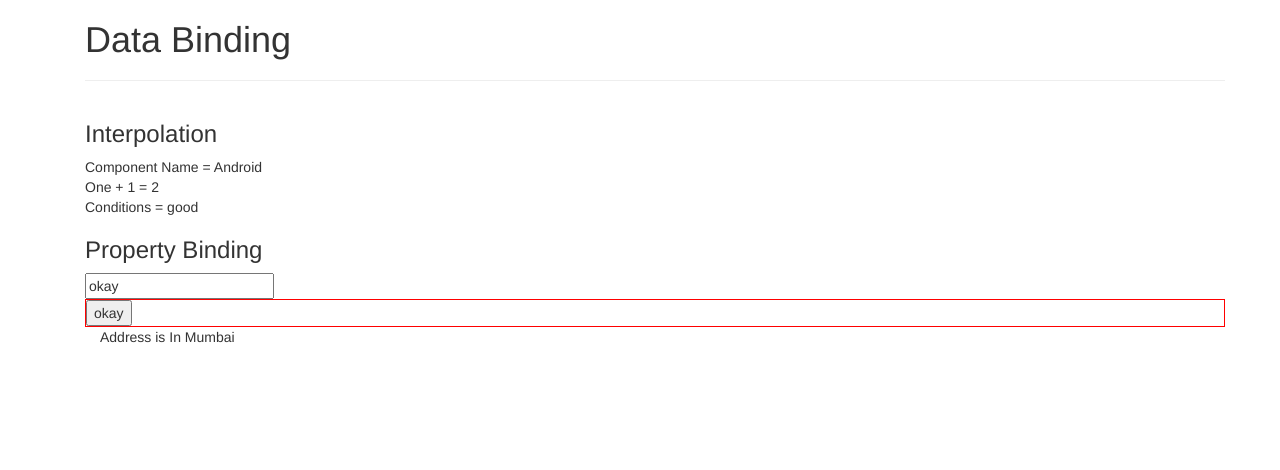
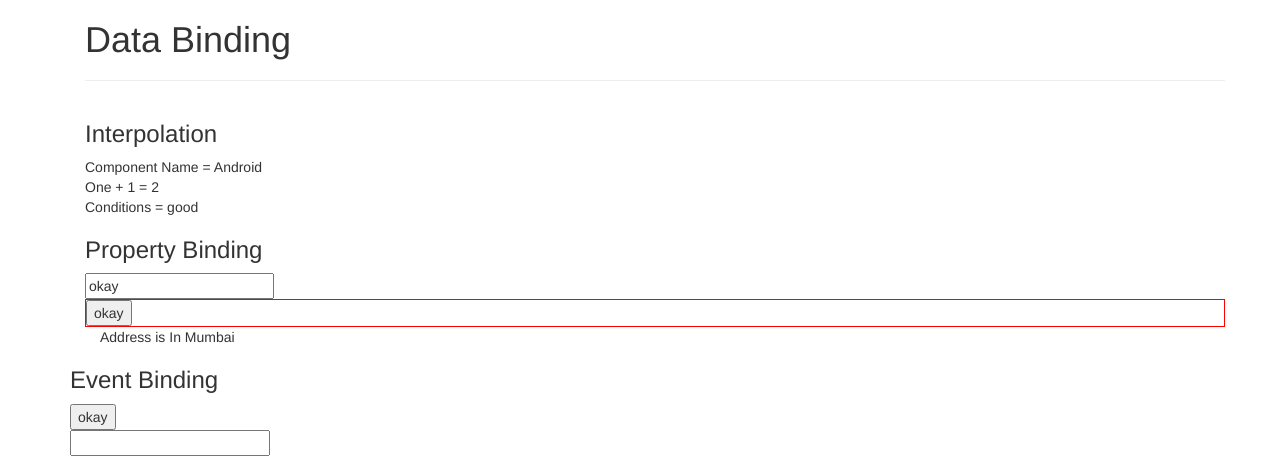
Before and after one commit to CodeKul/ANG2017624-ANGULAR, an Angular app: page / in a window 1280 px wide. Shown: the top 470 px of the page. Built offline with nearby package versions, Linux system fonts and the light colour scheme.

Commit message:
databinding : event binding starter

```diff
--- a/src/app/databinding/databinding.component.html
+++ b/src/app/databinding/databinding.component.html
@@ -28,4 +28,10 @@
           <app-ip [add]="'In Mumbai'" [emp]="{name :'android', dsg:1233}"></app-ip>
         </div>
       </div>
+      <div class="row">
+      <div class="col-md-12">
+        <h3>Event Binding</h3>
+        <div><input type="button" value="okay" (click)="changeBorder()"></div>
+        <div><input type="text" [style.width]="dynaWd" (mouseenter)="dynaWd='300px'" (mouseleave)="dynaWd='200px'" ></div>
+      </div>
     </div>
--- a/src/app/databinding/databinding.component.ts
+++ b/src/app/databinding/databinding.component.ts
@@ -10,6 +10,8 @@ export class DatabindingComponent {
   componentName: string;
   ipType: string;
   border: string;
+  dynaWd: string = "200px";
+
   constructor() {
     this.componentName = 'Android';
     this.ipType = 'button';
@@ -19,4 +21,8 @@ export class DatabindingComponent {
   onePlusOne() {
     return 1 + 1;
   }
+
+  changeBorder() {
+    this.border = '1px solid blue';
+  }
 }
```
